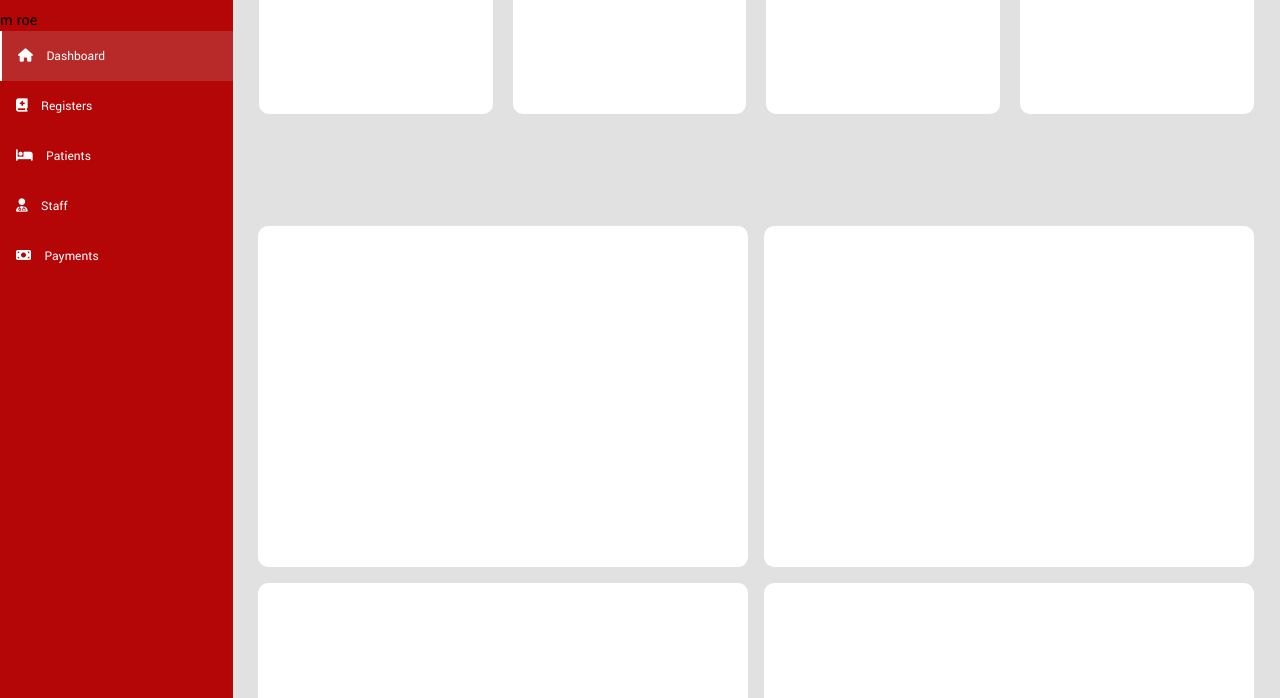
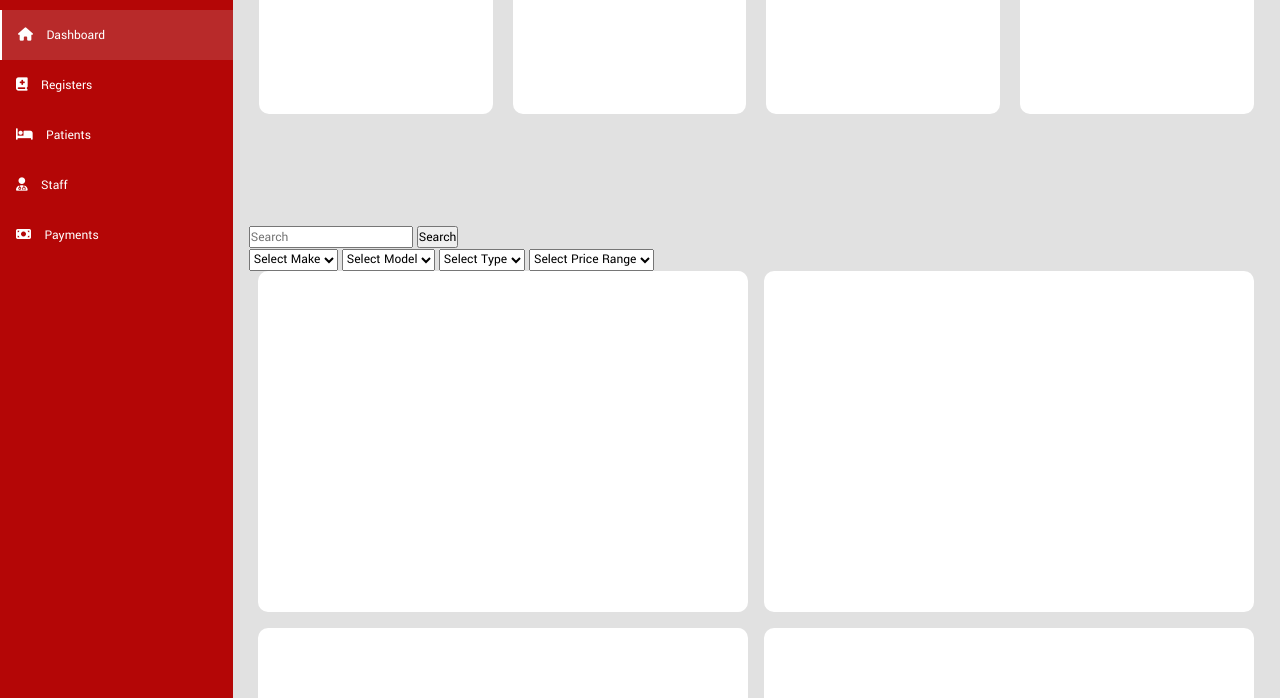
Before and after one commit to nueldotdev/healthaMongoDB, a website: page views/admin.html in a window 1280 px wide. Shown: the part 102-800 px from the top of the page. Drawn offline with Linux system fonts and the light colour scheme.

Commit message:
made some changes

```diff
--- a/server.js
+++ b/server.js
@@ -27,4 +27,6 @@ app.get('/admin/panel', (req, res) => {
 
 
 
-app.listen(8080);
+app.listen(8080, () => {
+    console.log('Server is running at port 8080');
+});
--- a/views/admin.html
+++ b/views/admin.html
@@ -5,6 +5,7 @@
     <meta name="viewport" content="width=device-width, initial-scale=1.0">
     <link href="https://fonts.googleapis.com/css2?family=Yantramanav:wght@100;300;400;500;700;900&display=swap" rel="stylesheet">
     <link rel="stylesheet" href="https://cdnjs.cloudflare.com/ajax/libs/font-awesome/6.5.1/css/all.min.css" integrity="sha512-DTOQO9RWCH3ppGqcWaEA1BIZOC6xxalwEsw9c2QQeAIftl+Vegovlnee1c9QX4TctnWMn13TZye+giMm8e2LwA==" crossorigin="anonymous" referrerpolicy="no-referrer" />
+    <!-- <link rel="stylesheet" href="https://maxcdn.bootstrapcdn.com/bootstrap/3.3.6/css/bootstrap.min.css"> -->
     <link rel="stylesheet" href="/css/admin.css">
     <title>Healtha - Dashboard</title>
 </head>
@@ -14,7 +15,7 @@
             <div class="top-logo">
                 <img src="/images/logo/logo.png" alt="">
                 <h2>Healtha</h2>
-            </div> m roe
+            </div>
             <div class="nav-btns">
                 <ul>
                     <li>
@@ -73,6 +74,45 @@
                             <div class="overview-box"></div>
                             <div class="overview-box"></div>
                         </div>
+                        <div class="search-filter">
+                            <div class="container">
+                                <div class="row" id="search">
+                                    <form id="search-form" action="" method="POST" enctype="multipart/form-data">
+
+                                            <input class="form-control" type="text" placeholder="Search" />
+
+
+                                            <button type="submit" class="btn btn-block btn-primary">Search</button>
+
+                                    </form>
+                                </div>
+                                <div class="row" id="filter">
+                                    <form>
+                                            <select data-filter="make" class="filter-make filter form-control">
+                                                <option value="">Select Make</option>
+                                                <option value="">Show All</option>
+                                            </select>
+
+                                            <select data-filter="model" class="filter-model filter form-control">
+                                                <option value="">Select Model</option>
+                                                <option value="">Show All</option>
+                                            </select>
+
+                                            <select data-filter="type" class="filter-type filter form-control">
+                                                <option value="">Select Type</option>
+                                                <option value="">Show All</option>
+                                            </select>
+                                            <select data-filter="price" class="filter-price filter form-control">
+                                                <option value="">Select Price Range</option>
+                                                <option value="">Show All</option>
+                                            </select>
+                                    </form>
+                                </div>
+                                <div class="row" id="products">
+
+                                </div>
+                            </div>
+                        </div>
                         <div class="overview-tables">
                             <div class="ov-table"></div>
                             <div class="ov-table"></div>
@@ -96,5 +136,6 @@
     </div>
 
     <script src="/js/admin.js"></script>
+    <!-- <script src="https://maxcdn.bootstrapcdn.com/bootstrap/3.3.6/js/bootstrap.min.js"></script> -->
 </body>
 </html>
```
